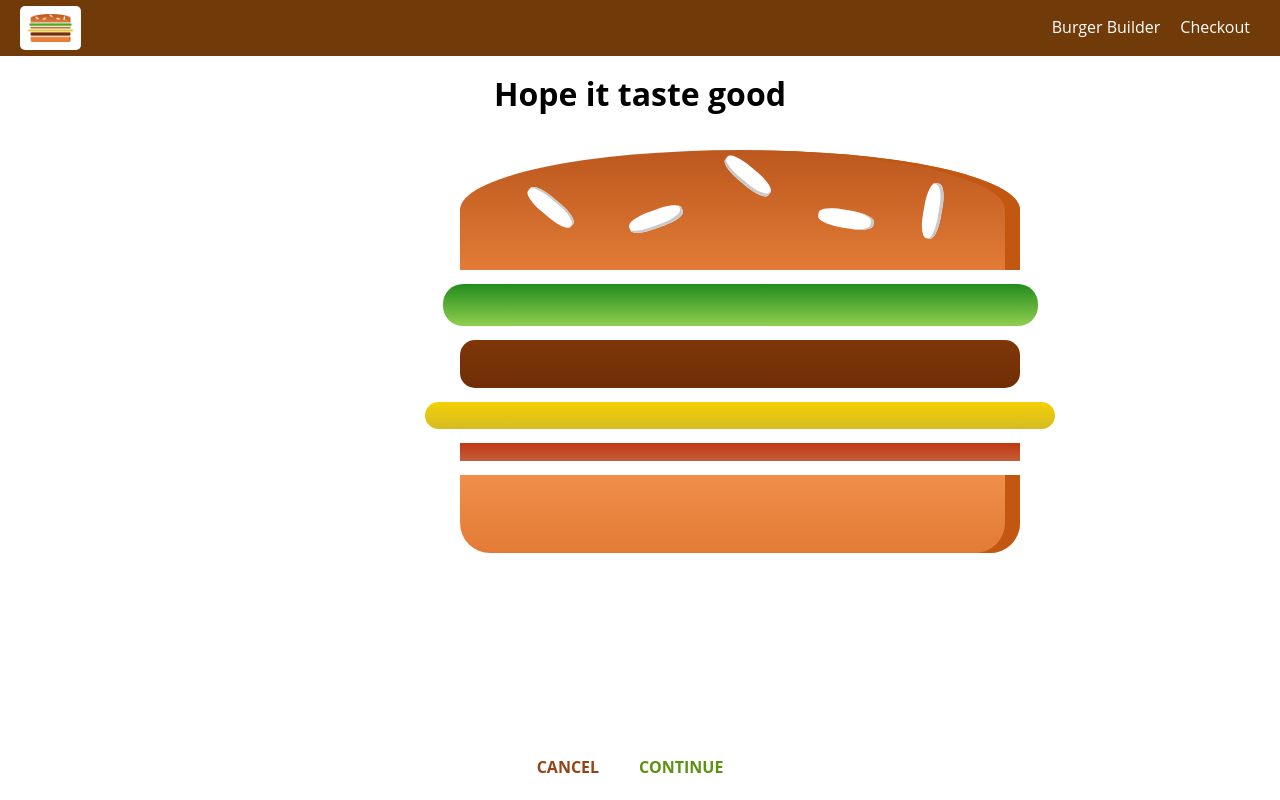
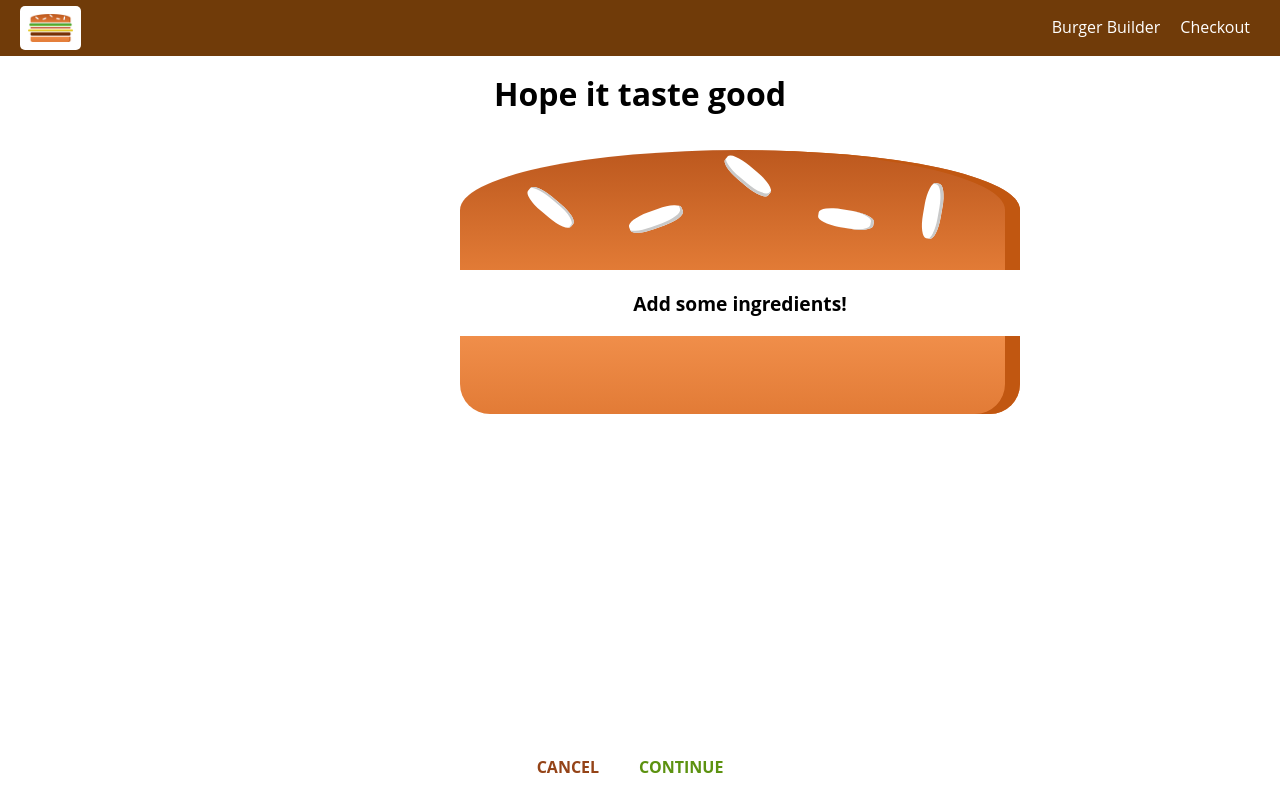
Before and after one commit to acpierc3/sandwich_builder, a React (Create React App) app: page /checkout in a window 1280 px wide. Built offline with nearby package versions, Linux system fonts and the light colour scheme; the HTML template or start-up script is replaced by a standard one.

Commit message:
updated query param passing from builder to checkout

```diff
--- a/src/components/Order/CheckoutSummary/CheckoutSummary.js
+++ b/src/components/Order/CheckoutSummary/CheckoutSummary.js
@@ -14,10 +14,10 @@ const checkoutSummary = (props) => {
             </div>
             <Button
                 type="Danger"
-                clicked>CANCEL</Button>
+                clicked={props.onCheckoutCancel}>CANCEL</Button>
             <Button
                 type="Success"
-                clicked>CONTINUE</Button>
+                clicked={props.onCheckoutContinue}>CONTINUE</Button>
         </div>
     )
 }
--- a/src/containers/BurgerBuilder/BurgerBuilder.js
+++ b/src/containers/BurgerBuilder/BurgerBuilder.js
@@ -73,7 +73,15 @@ class BurgerBuilder extends Component {
         //     .catch(error => {
         //         this.setState({loading: false, purchasing: false});
         //     })
-        this.props.history.push('./checkout');
+        const queryParams = [];
+        for (let i in this.state.ingredients) {
+            queryParams.push(encodeURIComponent(i) + '=' + encodeURIComponent(this.state.ingredients[i]));
+        }
+        const queryString = queryParams.join('&');
+        this.props.history.push({
+            pathname: './checkout',
+            search: '?' + queryString
+        });
     }
 
     updatePurchasable = (ingredients) => {
--- a/src/containers/Checkout/Checkout.js
+++ b/src/containers/Checkout/Checkout.js
@@ -13,10 +13,31 @@ class Checkout extends Component {
         }
     }
 
+    componentDidMount() {
+        const query = new URLSearchParams(this.props.location.search);
+        const ingredients = {};
+        for (let param of query.entries()) {
+            //['lettuce', '1']
+            ingredients[param[0]] = +param[1];
+        }
+        this.setState({ingredients: ingredients});
+    }
+
+    onCheckoutCancel = () => {
+        this.props.history.goBack();
+    }
+
+    onCheckoutContinue = () => {
+        this.props.history.replace('/checkout/contact-data');
+    }
+
     render() {
         return (
             <div>
-                <CheckoutSummary ingredients={this.state.ingredients} />
+                <CheckoutSummary
+                    ingredients={this.state.ingredients}
+                    onCheckoutCancel={this.onCheckoutCancel}
+                    onCheckoutContinue={this.onCheckoutContinue} />
             </div>
         )
     }
```
